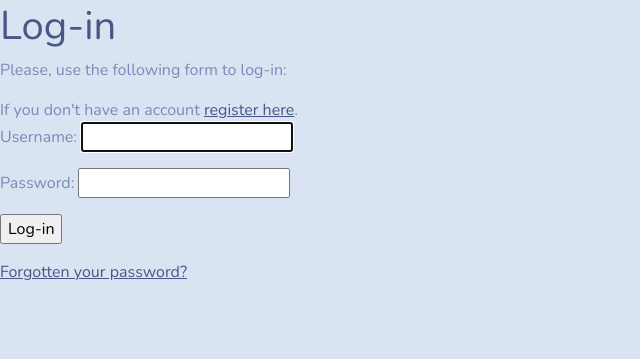
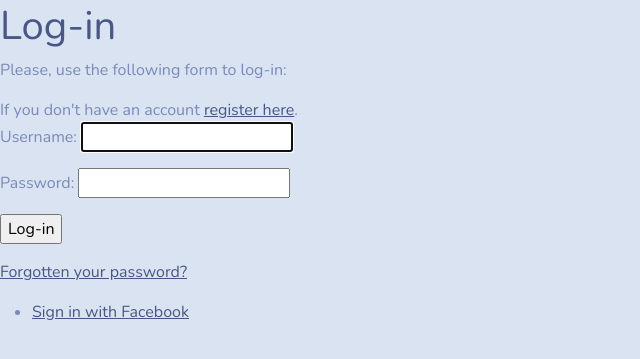
Before and after one commit to faresemad/Social-Website, a Django app: page /account/login/ in a window 1280 px wide. Shown: the part 22-381 px from the top of the page, without its empty margins (0-640 px from the left). Run offline with Django 4.2, Linux system fonts and the light colour scheme; some libraries are stand-ins or nearby versions.

Commit message:
Authentication using Facebook

```diff
--- a/account/templates/registration/login.html
+++ b/account/templates/registration/login.html
@@ -24,4 +24,13 @@ Forgotten your password?
 </a>
 </p>
 </div>
+<div class="social">
+<ul>
+<li class="facebook">
+<a href="{% url "social:begin" "facebook" %}">
+Sign in with Facebook
+</a>
+</li>
+</ul>
+</div>
 {% endblock %}
--- a/bookmarks/settings.py
+++ b/bookmarks/settings.py
@@ -148,4 +148,10 @@ EMAIL_BACKEND = "django.core.mail.backends.console.EmailBackend"
 AUTHENTICATION_BACKENDS = [
     "django.contrib.auth.backends.ModelBackend",
     "account.authentication.EmailAuthBackend",
+    "social_core.backends.facebook.FacebookOAuth2",
 ]
+# Facebook App ID = 3416130191972169
+SOCIAL_AUTH_FACEBOOK_KEY = "3416130191972169"
+# Facebook App Secret = 4389414a339ec4e5b2cd0387de789b3a
+SOCIAL_AUTH_FACEBOOK_SECRET = "4389414a339ec4e5b2cd0387de789b3a"
+SOCIAL_AUTH_FACEBOOK_SCOPE = ["email"]
```
